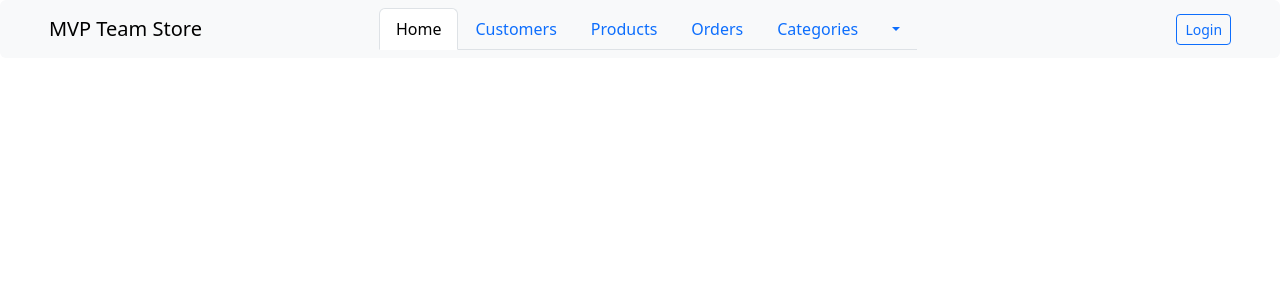
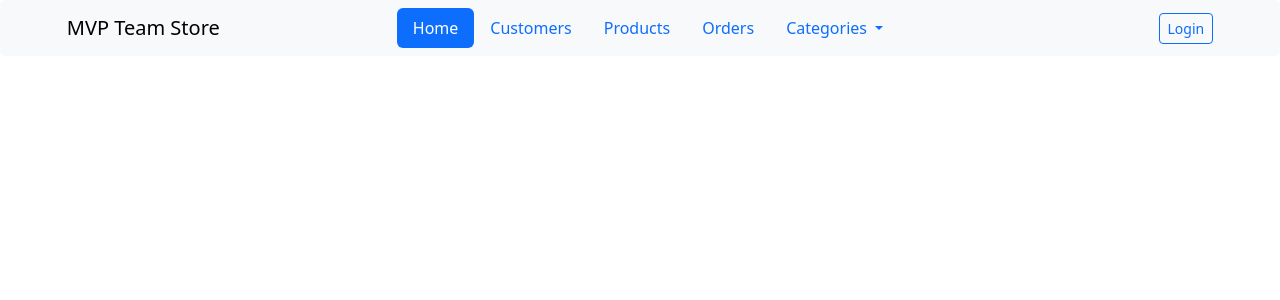
Before and after one commit to mwcyu/ACIT2911Group18, a Flask app: page / in a window 1280 px wide. Shown: the top 300 px of the page. Run offline with Flask 3, Linux system fonts and the light colour scheme.

Commit message:
adjusted displayed login user and navbar style - along with semantical html:

```diff
--- a/templates/base.html
+++ b/templates/base.html
@@ -12,7 +12,7 @@
       <div class="container-fluid">
         <div class="collapse navbar-collapse d-lg-flex justify-content-center">
           <a href="#" class="navbar-brand col-lg-3 justify-content-lg-start">MVP Team Store</a>
-          <ul class="nav nav-tabs nav-fill">
+          <ul class="nav nav-pills nav-fill">
             <li class="nav-item">
               <a href="{{ url_for('home_page') }}"
                 class="nav-link {% if request.endpoint == 'home_page' %}active{% endif %}">
@@ -37,22 +37,18 @@
                 Orders
               </a>
             </li>
-            <li class="nav-item d-flex">
-              <a href="{{ url_for('categories.categories_page') }}"
-                class="nav-link {% if request.endpoint == 'categories.categories_page' %}active{% endif %}">
+            <li class="nav-item dropdown">
+              <a href="#" class="nav-link dropdown-toggle" id="navbarDropdown" role="button" data-bs-toggle="dropdown" aria-expanded="false">
                 Categories
               </a>
-              <a href="#" class="nav-link dropdown-toggle" data-bs-toggle="dropdown"></a>
-              <ul class="dropdown-menu">
+              <ul class="dropdown-menu dropdown-menu-end" aria-labelledby="navbarDropdown">
                 {% for category in categories %}
                 <li>
-                  <!-- For each category, if you need an active class you might compare a parameter passed to the template -->
                   <a class="dropdown-item {% if request.endpoint == 'category_detail' and request.view_args.name == category.name %}active{% endif %}"
                     href="{{ url_for('categories.category_detail', name=category.name) }}">
                     {{ category.name }}
                   </a>
                 </li>
-
                 {% endfor %}
               </ul>
             </li>
@@ -66,10 +62,9 @@
             {% endif %}
           </ul>
           <div class="d-lg-flex col-lg-3 justify-content-lg-end">
-            {% if current_user.is_authenticated %} Logged in as {{ current_user.name
-            }}
+            {% if current_user.is_authenticated %}
+            <a class="btn btn-primary btn-sm me-2" href="{{ url_for('cart.view_cart') }}">View Cart</a>
             <a href="{{ url_for('auth.logout') }}" class="btn btn-outline-danger btn-sm">Logout</a>
-            <a class="btn btn-primary btn-sm" href="{{ url_for('cart.view_cart') }}">View Cart</a>
             {% else %}
             <a href="{{ url_for('auth.login') }}" class="btn btn-outline-primary btn-sm">Login</a>
             {% endif %}
@@ -78,9 +73,13 @@
       </div>
     </nav>
   </header>
-  {% block content %}
-  {% endblock %}
+  <div>
+    <h1 class="me-4 text-end">{% if current_user.is_authenticated %}<span class="text-success">Logged in</span> as {{ current_user.name
+    }}
+    {% endif %}</h1>
+    {% block content %}
+    {% endblock %}
+  </div>
   <script src="https://cdn.jsdelivr.net/npm/bootstrap@5.3.3/dist/js/bootstrap.bundle.min.js"></script>
 </body>
-
 </html>
```
